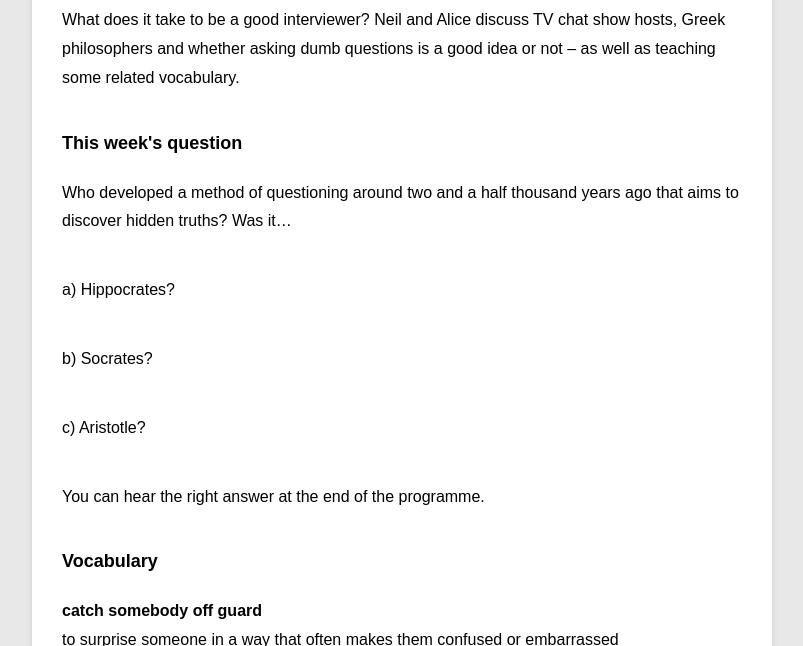
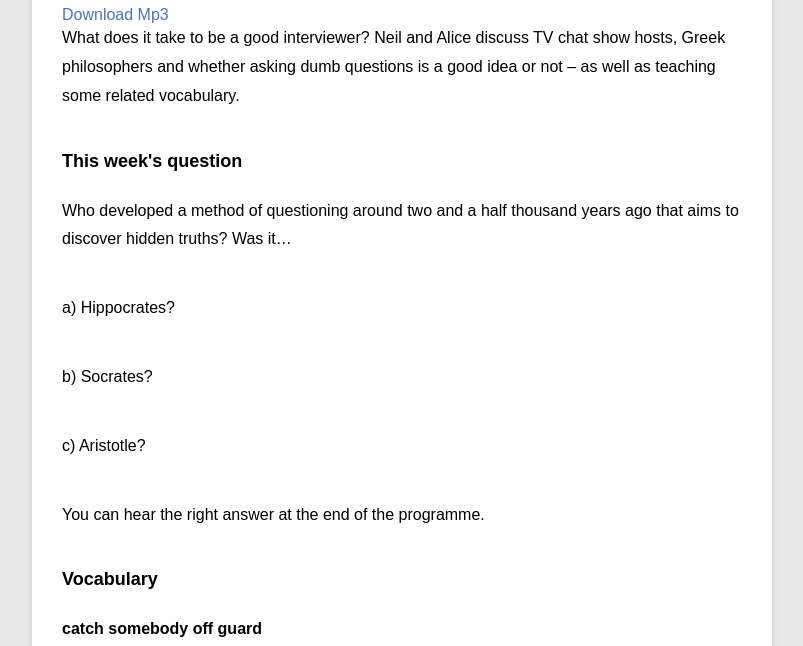
Before and after one commit to JuuW/blog, a Jekyll site: the page built from _posts/blog/2016-01-07-BBC_Asking_the_right_questions.md, in a window 1280 px wide and 900 px high, scrolled down 522 px, cut to the strip 254-900 px from the top of the window. Shown: the whole strip, without its empty margins (78-881 px from the left). Built offline with Jekyll 4.4.1, drawn with Linux system fonts in a browser that asks for light colours.

Commit message:
Update 2016-01-07-BBC_Asking_the_right_questions.md

```diff
--- a/_posts/blog/2016-01-07-BBC_Asking_the_right_questions.md
+++ b/_posts/blog/2016-01-07-BBC_Asking_the_right_questions.md
@@ -24,7 +24,8 @@ description: BBC 6 minutes english, 160107, Asking the right questions
 </div><div class="widget widget-image widget-image-single" data-widget-index="5"><div class="image image-single"><span class="img"><img src="http://ichef.bbci.co.uk/bbcle/images/width/live/p0/3c/s6/p03cs6n6.jpg/624" id="1_p03cs6n6" data-type="image" data-pid="p03cs6n6" data-title="" data-description="" width="624" height="351" alt="" class="thumbnail" /></span></div></div>
 
 <div>
-
+<a href = "http://downloads.bbc.co.uk/learningenglish/features/6min/160107_6min_english_talk_show_host_download.mp3">Download Mp3</a>
+</div>
 
 <div class="widget widget-richtext 7"><div class="text" dir="ltr"><p><span>What does it take to be a good interviewer? Neil and Alice discuss TV chat show hosts, Greek philosophers and whether asking dumb questions is a good idea or not &ndash; as well as teaching some related vocabulary.</span></p>
 <h3>This week's question</h3>
```
